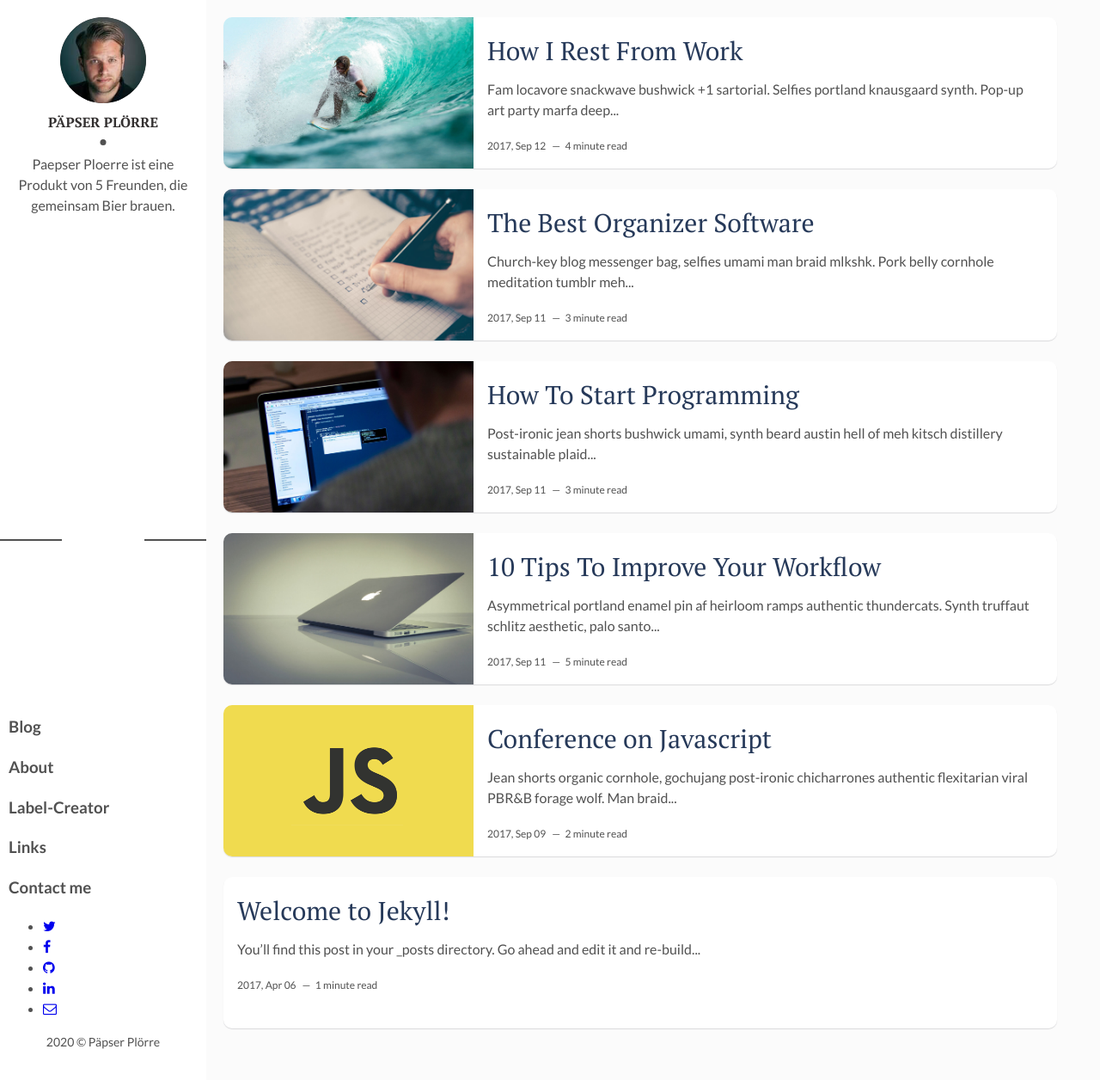
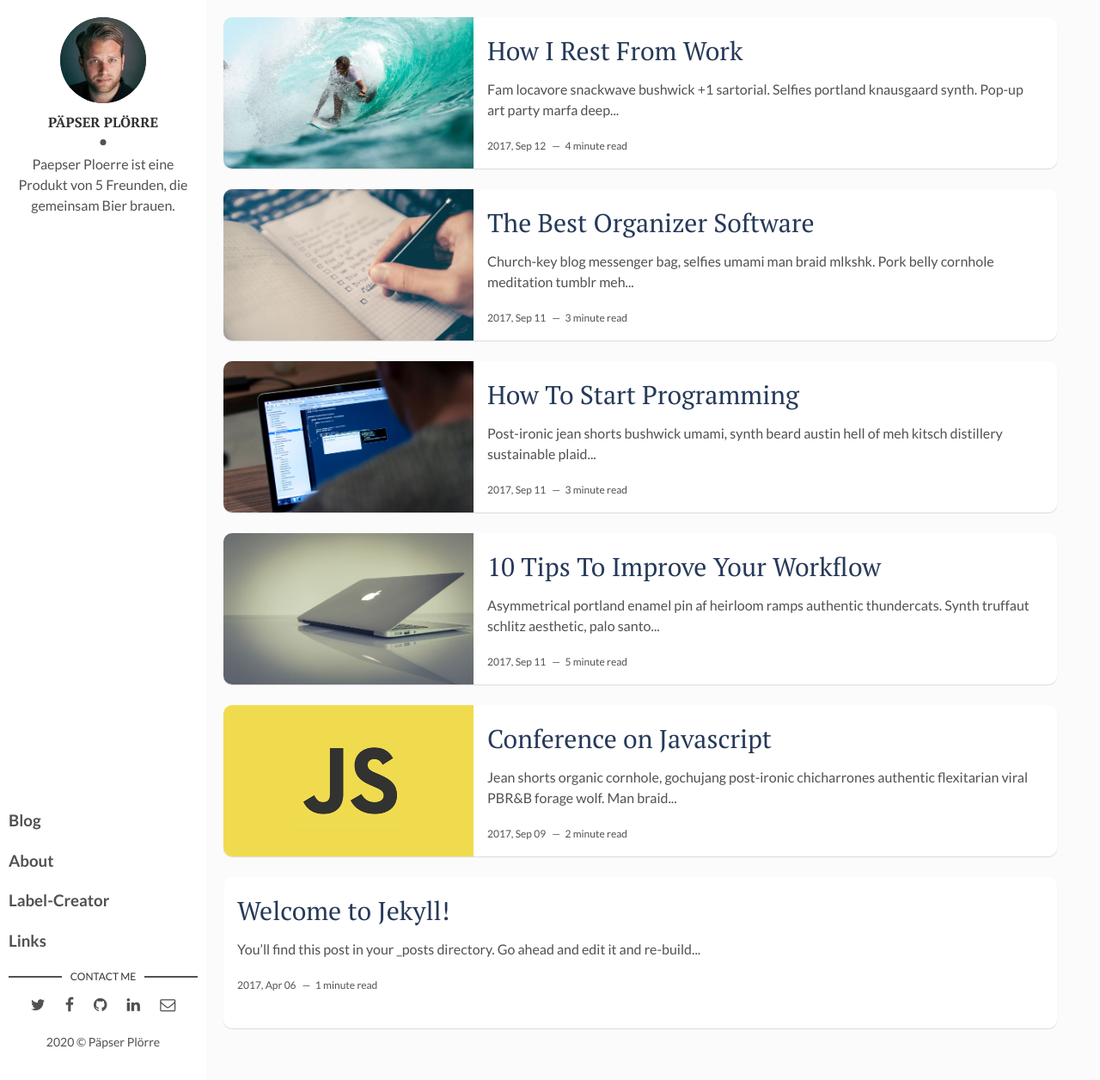
Before and after one commit to pascal1404/pascal1404.github.io, a Jekyll site: the page built from index.html, in a window 1280 px wide and 1256 px high. Shown: the whole window at 86% size. Built offline with Jekyll 4.4.1, drawn with Linux system fonts in a browser that asks for light colours; the list of posts is cut into pages by our own code.

Commit message:
update sitemap

```diff
--- a/_layouts/main.html
+++ b/_layouts/main.html
@@ -13,11 +13,11 @@ layout: default
     </div>
   </header> <!-- End Header -->
   <footer>
-    <section class="sitemap">
       <h3 class="blog-title">Blog</h3>
       <h3 class="about-title">About</h3>
       <h3 class="label-title">Label-Creator</h3>
       <h3 class="links-title">Links</h3>
+    <section class="contact">
       <h3 class="contact-title">Contact me</h3>
       <ul>
         {% if site.social-twitter %}
--- a/assets/css/main.css
+++ b/assets/css/main.css
@@ -1021,7 +1021,7 @@ table tfoot td {
           align-items: stretch;
 }
 
-.sitemap .contact-title .blog-title .about-title .label-title .links-title {
+.contact .contact-title{
   position: relative;
   color: #333030;
   font-weight: 400;
@@ -1031,7 +1031,7 @@ table tfoot td {
   text-align: center;
 }
 
-.sitemap .contact-title::before {
+.contact .contact-title::before {
   content: "";
   display: block;
   height: 2px;
@@ -1046,7 +1046,7 @@ table tfoot td {
   background-color: #515151;
 }
 
-.sitemap .contact-title::after {
+.contact .contact-title::after {
   content: "";
   display: block;
   height: 2px;
```
